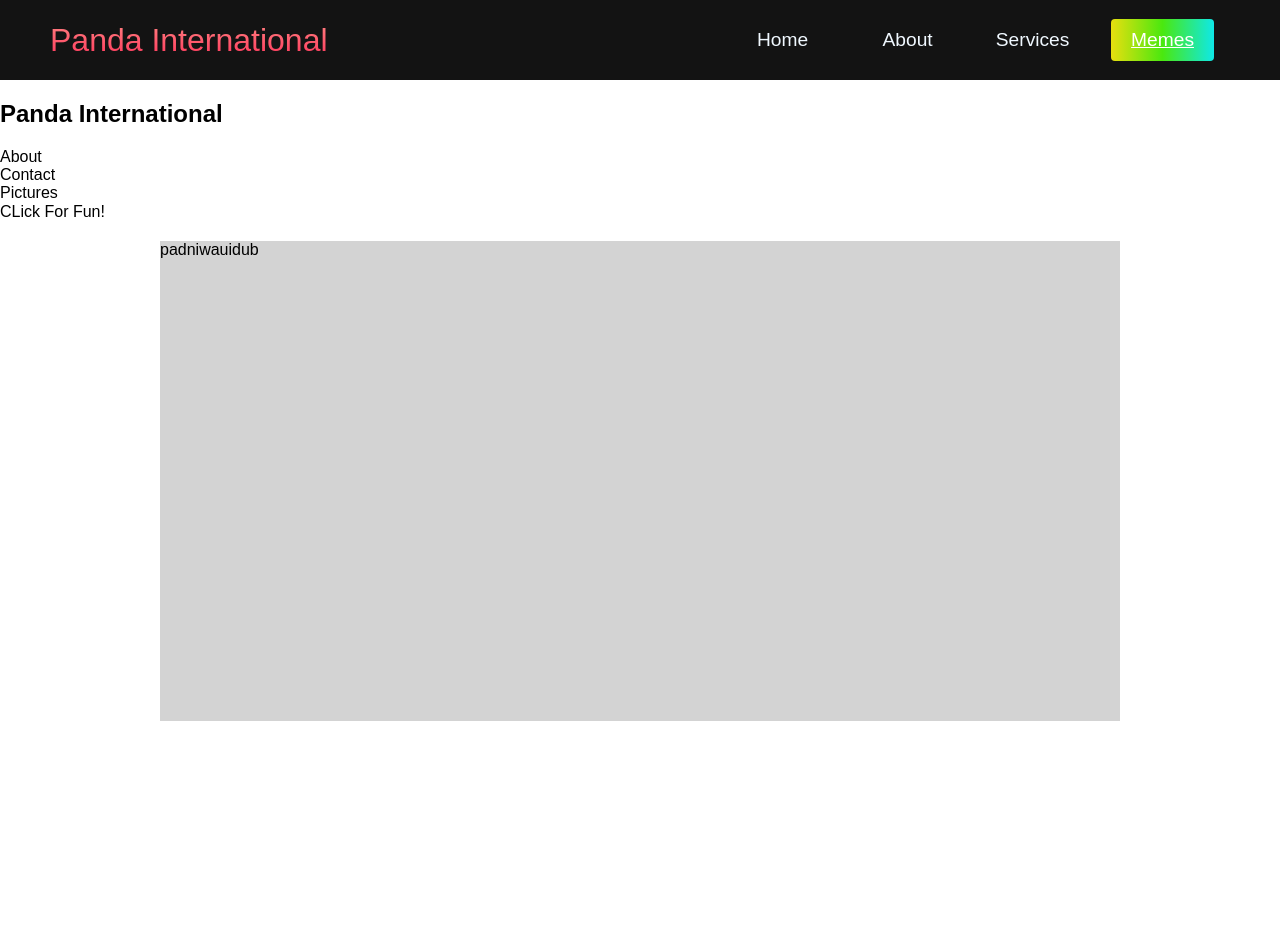
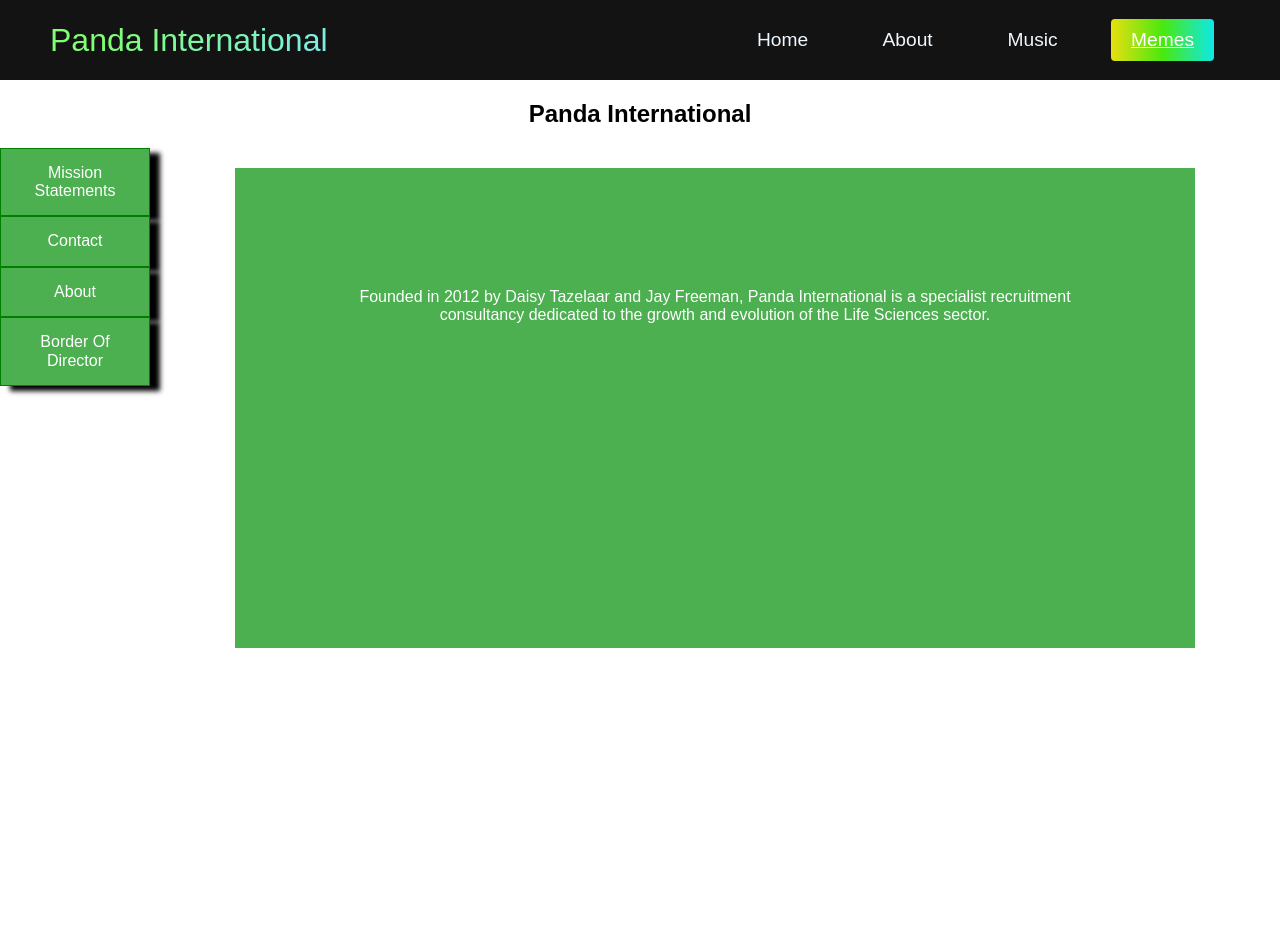
Before and after one commit to CTECH-IT/independent-project-2-ShadowPowerRift, a PHP site: page /about.html in a window 1280 px wide. Run offline with PHP 8.4, Linux system fonts and the light colour scheme.

```diff
--- a/about.html
+++ b/about.html
@@ -32,7 +32,7 @@
           <a href="about.html" class="navbar_links" id="about_page">About</a>
         </li>
         <li class="navbar_item">
-          <button class="navbar_links" id="music">Services</button>
+          <button class="navbar_links" id="music">Music</button>
         </li>
         <li class="navbar_btn" id="navbar_btn">
           <a href="meme.html" class="button" id="memes">Memes</a>
@@ -42,24 +42,28 @@
   </nav>
 </header>
 
-
-<h2 class="about_h2">Panda International</h2>
+<main>
+  <div class="header_center">
+    <h2 class="about_h2">Panda International</h2>
+  </div>
 
 <section class="about_section">
   <div>
     <ul class="nav_ul">
-      <li class="nav_about" id="click1">About</li>
+      <li class="nav_about" id="click1">Mission Statements</li>
       <li class="nav_about" id="click2">Contact</li>
-      <li class="nav_about" id="click3">Pictures</li>
+      <li class="nav_about" id="click3">About</li>
       <li class="nav_about" id="click4">
-        <span class="txt_nav" >CLick For Fun!</span>
+        <span class="txt_nav" >Border Of Director</span>
       </li>
     </ul>
   </div>
   <div class="about_container">
-    <p class="abouttxt">padniwauidub</p>
+    <p class="about_txt" id="about_txt">Founded in 2012 by Daisy Tazelaar and Jay Freeman, Panda International is a specialist recruitment consultancy dedicated to the growth and evolution of the Life Sciences sector.</p>
   </div>
 </section>
+
+</main>
 
 
 
--- a/index.html
+++ b/index.html
@@ -30,10 +30,10 @@
           <a href="about.html" class="navbar_links" id="about_page">About</a>
         </li>
         <li class="navbar_item">
-          <a href="https://www.youtube.com/watch?v=dQw4w9WgXcQ" class="navbar_links" id="services_page">Services</a>
+          <button class="navbar_links" id="music">Music</button>
         </li>
         <li class="navbar_btn" id="navbar_btn">
-          <a href="#memes" class="button" id="memes">Memes</a>
+          <a href="meme.html" class="button" id="memes">Memes</a>
         </li>
       </ul>
     </div>
--- a/scripts/change.js
+++ b/scripts/change.js
@@ -2,11 +2,32 @@ const button1 = document.getElementById('click1');
 const button2 = document.getElementById('click2');
 const button3 = document.getElementById('click3');
 const button4 = document.getElementById('click4');
-const txt = document.querySelector('abouttxt');
+const txt = document.getElementById('about_txt');
 
 function txtChange() {
-    txt.innerHTML = "duhwadhoudwouihdawwouh";
+    txt.innerHTML = "The mission of Pandas International, a nonprofit organization, is to ensure the preservation and propagation of the endangered Giant Panda. Pandas International provides public awareness and education, support for research, habitat preservation and enhancement, and assistance to Giant Panda Centers";
 }
 
 
 button1.addEventListener('click', txtChange);
+
+function txtChange2() {
+    txt.innerHTML = "E-mail us at: info@pandasinternational.org" + "\n\t" + "P.O. Box 620335" + "\n\t" + "Littleton, Colorado 80162" + "\n\t" + "Phone: 303.933.2365";
+}
+
+
+button2.addEventListener('click', txtChange2);
+
+function txtChange3() {
+    txt.innerHTML = "Pandas International strives to achieve its mission statement on a continuous basis. Annually the Board Members review the accomplishments of the past year, assess the results of those accomplishments, and determine their level of effectiveness in accomplishing our mission. The Board also sets defined, measurable goals and objectives for the next calendar year in conjunction with the approval of the annual budget. The annual evaluation shall also identify and address deficiencies, successes, and impacts in all aspects of the foundation’s program, including but not limited to finances, marketing, and the species’ and their caretakers’ needs. Since part of our program is implemented at the China Conservation and Research Center for the Giant Panda in Sichuan Province, China, one of the foundation’s goals is to do on- site inspections yearly. All Board members are volunteers who donate their time, expertise, and travel while serving Pandas International and when visiting panda reserve locations. Board members incur no expense to Pandas International on their annual site inspection visits.";
+}
+
+
+button3.addEventListener('click', txtChange3);
+
+function txtChange4() {
+    txt.innerHTML = "Suzanne Braden, Director," + "\n\t" + "Littleton, Colorado" + "\n\t" + "Brad Brieman, Information Technology Consultant" + "\n\t" + "Parker, ColoradoJulie A. Rosner-Lengele, Board Member" + "\n\t" + "Collegeville, Pennsylvania" + "\n\t" + "JJ Loughran, Treasurer" + "\n\t" + "Denver, Colorado" + "\n\t" + "Sondra McCoy, Secretary" + "\n\t" + "Westminster, Colorado" + "\n\t" + "Kim Fong Sheremeta, Event Committee" + "\n\t" + "Denver, Colorado" + "\n\t" + "Karen Wille, Board Chair" + "\n\t" + "Arlington, Virginia" + "\n\t" + "Weiyi Zhang, China Relations Advisor" + "\n\t" + "Beijing, China" + "\n\t" + "Advisory Board" + "\n\t" + "Dr. Carlos Sanchez, Veterinarian" + "\n\t" + "Portland, Oregon" + "\n\t" + "Annette Yuen, Consultant to CCRCGP" + "\n\t" + "Hong Kong, China" + "\n\t" + "Honorary Board Members" + "\n\t" + "Dr. Li Desheng, Senior Veterinarian" + "\n\t" + "Wolong Nature Reserve, Sichuan, Chin" + "\n\t" + "Diane Rees, Co-Founder" + "\n\t" + "Boulder, Colorado" + "\n\t" + "Dr. Tang Chungxiang, Senior Veterinarian" + "\n\t" + "Wolong Nature Reserve, Sichuan, China" + "\n\t" + "Key Staff, Andrea Sheremeta" + "\n\t" + "Littleton, Colorado";
+}
+
+
+button4.addEventListener('click', txtChange4);
--- a/scripts/main.js
+++ b/scripts/main.js
@@ -1 +1,11 @@
 // Put your JavaScript here
+const music = document.querySelector('#music');
+
+
+let audio = new Audio();
+audio.src = '/sound/NGGUP.mp3';
+
+music.addEventListener('click', function(){
+    audio.play();
+    audio.loop = true;
+});
--- a/stylesheets/about.css
+++ b/stylesheets/about.css
@@ -1,22 +1,88 @@
+* {
+    box-sizing: border-box;
+    margin: 0;
+    padding: 0;
+    font-family: 'Kumbh Sans', sans-serif;
+    scroll-behavior: smooth;
+    overflow: visible;
+  }
+
 .about_section {
     height: calc(100vh);
     width: 100%;
     box-sizing: border-box;
     display: flex;
     position: center;
-    flex-direction: column;
+    flex-direction: row;
     position: center;
 }
 
 .about_h2 {
-    position: center;
+    text-align: center !important;
     margin: 20px auto;
+    padding: auto;
+    display: flex;
+
 }
 
 .about_container {
-    background-color: #d3d3d3;
+    background-color: #4CAF50;
     width: 75%;
     height: calc(60vh);
     position: center;
     margin: 20px auto;
+    display: flex;
+    flex-direction: column;
+    flex-wrap: wrap;
+    align-items: center;
+    text-align: center;
 }
+
+.nav_ul {
+    align-items: center;
+    float: left;
+    padding: auto;
+    list-style-type: none;
+}
+
+.nav_about {
+    background-color: #4CAF50;
+    border: 1px solid green;
+    color: white;
+    padding: 15px 32px;
+    text-align: center;
+    text-decoration: none;
+    font-size: 16px;
+    cursor: pointer;
+    width: 150px;
+    display: block;
+    box-shadow: 10px 5px 5px black;
+}
+
+.nav_about:hover {
+    color: aqua;
+}
+
+.about_txt {
+    padding: calc(15vh);
+    color: white;
+    font-size: 1rem;
+}
+
+.about_section {
+    width: calc(100vw);
+}
+
+.header_center {
+    width: 100%;
+    align-items: center;
+    display: flex;
+    flex-direction: column;
+    flex-wrap: wrap;
+}
+
+@media all and (max-width: 960px){
+    .about_container{
+        height: 1400px;
+    }
+ }
--- a/stylesheets/nav.css
+++ b/stylesheets/nav.css
@@ -30,8 +30,9 @@
 
 
 #navbar_logo {
-  background-color: #ff8177;
-  background-image: linear-gradient(to top, #ff0844 0%, #ffb199 100%);
+  background-color: #7ee8fa;
+  background-image: linear-gradient(315deg, #7ee8fa 0%, #80ff72 74%);
+
   background-size: 100%;
   -webkit-background-clip: text;
   -moz-background-clip: text;
@@ -98,6 +99,10 @@
 #music {
   background-color: #131313;
   border: #131313;
+}
+
+#meme:hover {
+  color: #0fe8e8;
 }
 
 @media all and (max-width: 960px){
@@ -209,5 +214,8 @@
     border: #131313;
   }
 
+  #meme:hover {
+    color: #0fe8e8;
+  }
 
 }
--- a/stylesheets/panda.css
+++ b/stylesheets/panda.css
@@ -125,14 +125,17 @@
 
     .panda_content {
         z-index: 1;
-        height: 100px;
-        width: 100px;
+        height: 400px;
+        width: 250px;
         display: flex;
-        position: inherit;
+        position: relative;
+        flex-direction: column;
+        left: 30px;
+        top: 60px;
     }
     .panda_btn {
-        width: 50px;
-        height: 10px;
+        width: 100px;
+        height: 40px;
         -webkit-border-radius: 25px;
         -moz-border-radius: 25px;
         border-radius: 25px;
@@ -145,5 +148,13 @@
         margin: 1px;
 
     }
+    .column {
+        align-items: center !important;
+        width: 100%;
+
+    }
+    .panda_img {
+        transform: translate(19%);
+    }
 
 }
```
Also changed, not shown: meme.html (+16 -3 lines), stylesheets/styles.css (added, +27 -0 lines), imgs/panda1.png (added), imgs/panda2.png (added), imgs/panda3.png (added), imgs/panda4.png (added), imgs/panda5.png (added), imgs/panda6.png (added), 1 other file.
